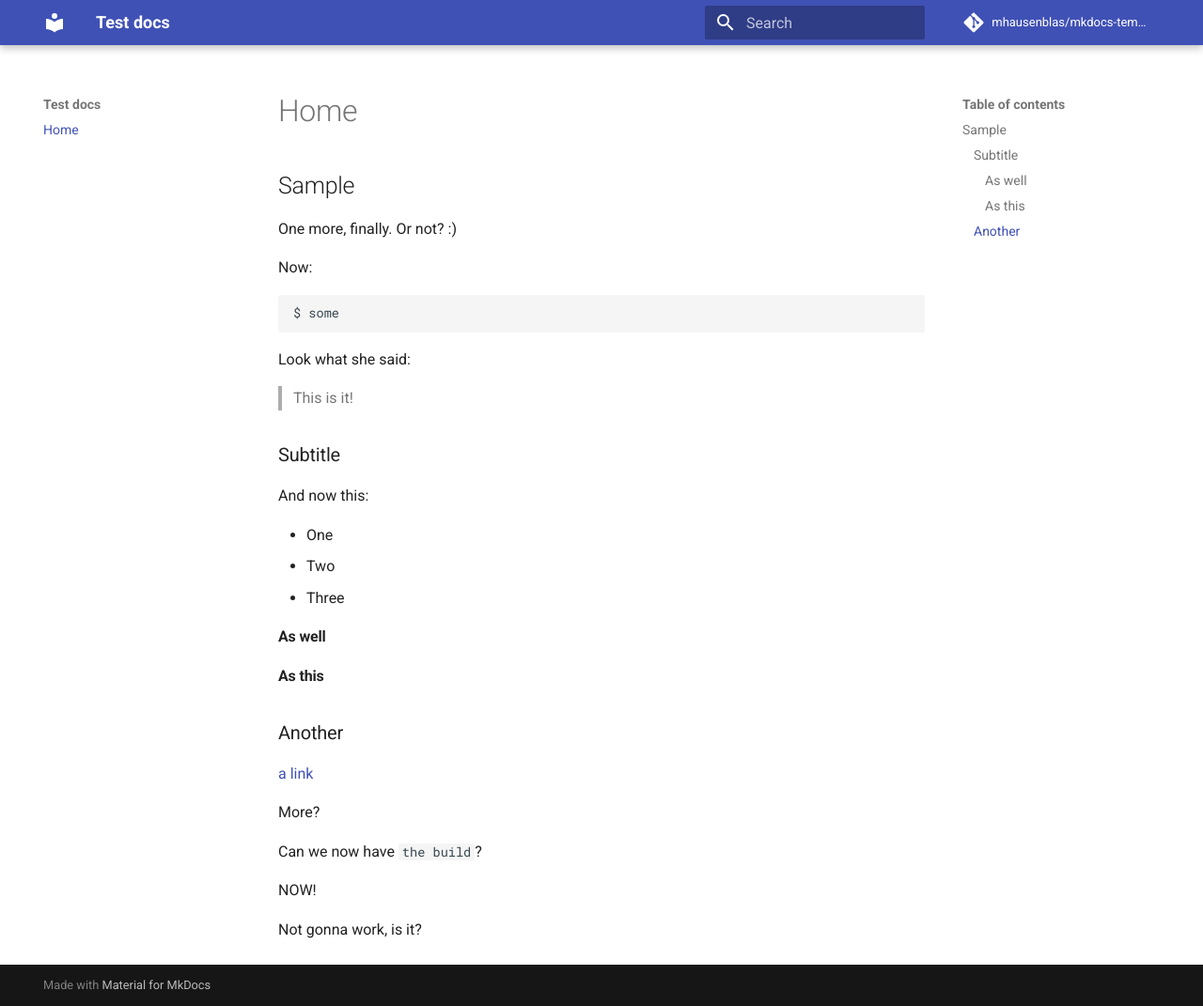
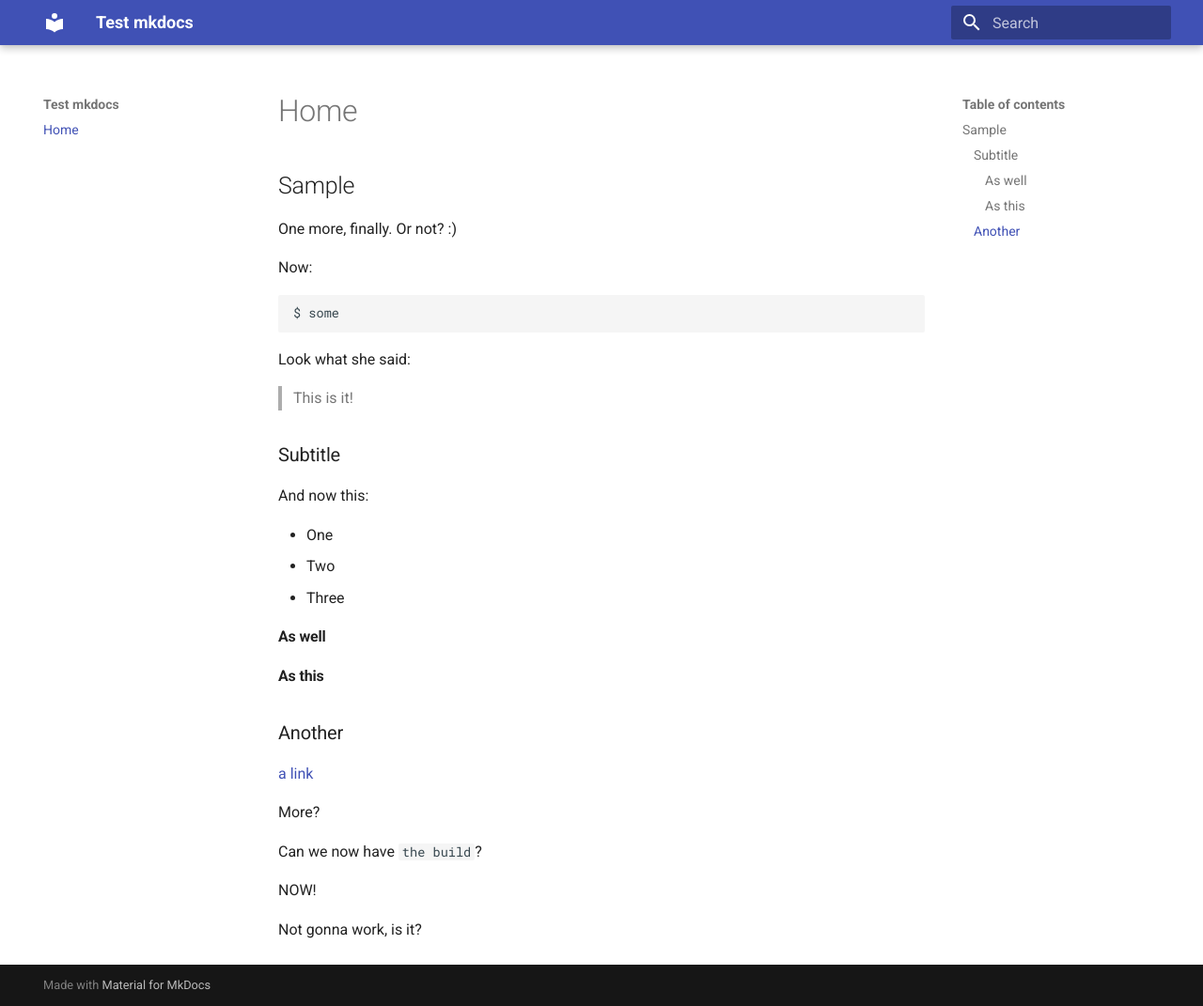
Before and after one commit to philippaffolter/mkdocs-www, an MkDocs documentation site: the page built from docs/index.md, in a window 1280 px wide and 1071 px high. Shown: the whole window at 94% size. Built offline with MkDocs 1.6.1 and Material for MkDocs 9.7.7, drawn with Linux system fonts in a browser that asks for light colours; comment, search, counter and statistics services are not loaded.

Commit message:
Update mkdocs.yml

```diff
--- a/mkdocs.yml
+++ b/mkdocs.yml
@@ -1,9 +1,9 @@
-site_name: Test docs
-site_description: 'A docs test'
-site_author: 'Michael Hausenblas'
+site_name: Test mkdocs
+site_description: 'A mkdocs test'
+site_author: 'Philipp Affolter'
 docs_dir: docs/
-repo_name: 'mhausenblas/mkdocs-template'
-repo_url: 'https://github.com/mhausenblas/mkdocs-template'
+repo_name: 'philippaffolter/mkdocs-www'
+# repo_url: 'https://github.com/mhausenblas/mkdocs-template'
 nav:
     - Home: index.md
 theme:
```
